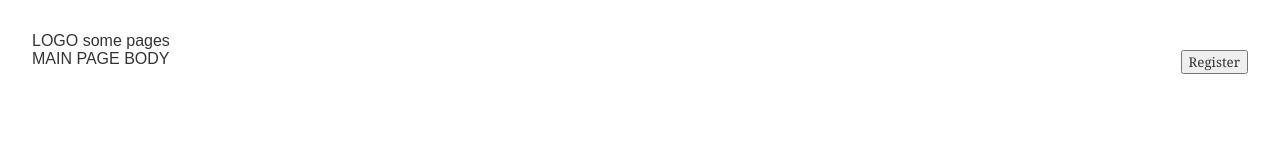
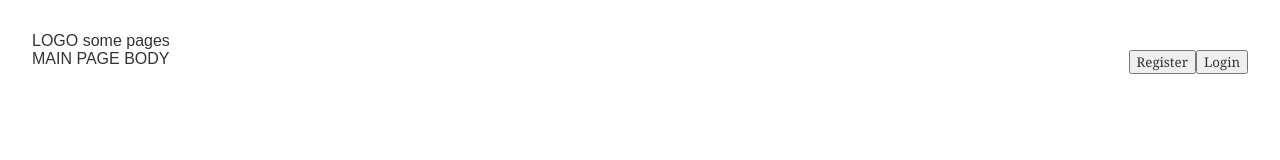
Before and after one commit to DenisaGal/Voting_App, an Angular app: page / in a window 1280 px wide. Shown: the top 160 px of the page. Built offline with nearby package versions, Linux system fonts and the light colour scheme.

Commit message:
Login button in top bar

```diff
--- a/src/app/top-bar/top-bar.component.html
+++ b/src/app/top-bar/top-bar.component.html
@@ -1,3 +1,6 @@
 <div> LOGO <span>       some pages</span></div>
 
-<div style="float:right;"> <button (click)="router.navigate(['register']);" > Register </button> </div>
+<div style="float:right;">
+  <button (click)="router.navigate(['register']);" > Register </button>
+  <button (click)="router.navigate(['login']);" > Login </button>
+</div>
--- a/src/app/top-bar/top-bar.component.ts
+++ b/src/app/top-bar/top-bar.component.ts
@@ -1,5 +1,6 @@
 import { Component, OnInit } from '@angular/core';
 import { Router } from "@angular/router";
+import { LoginComponent } from '../login/login.component';
 
 @Component({
   selector: 'app-top-bar',
```
